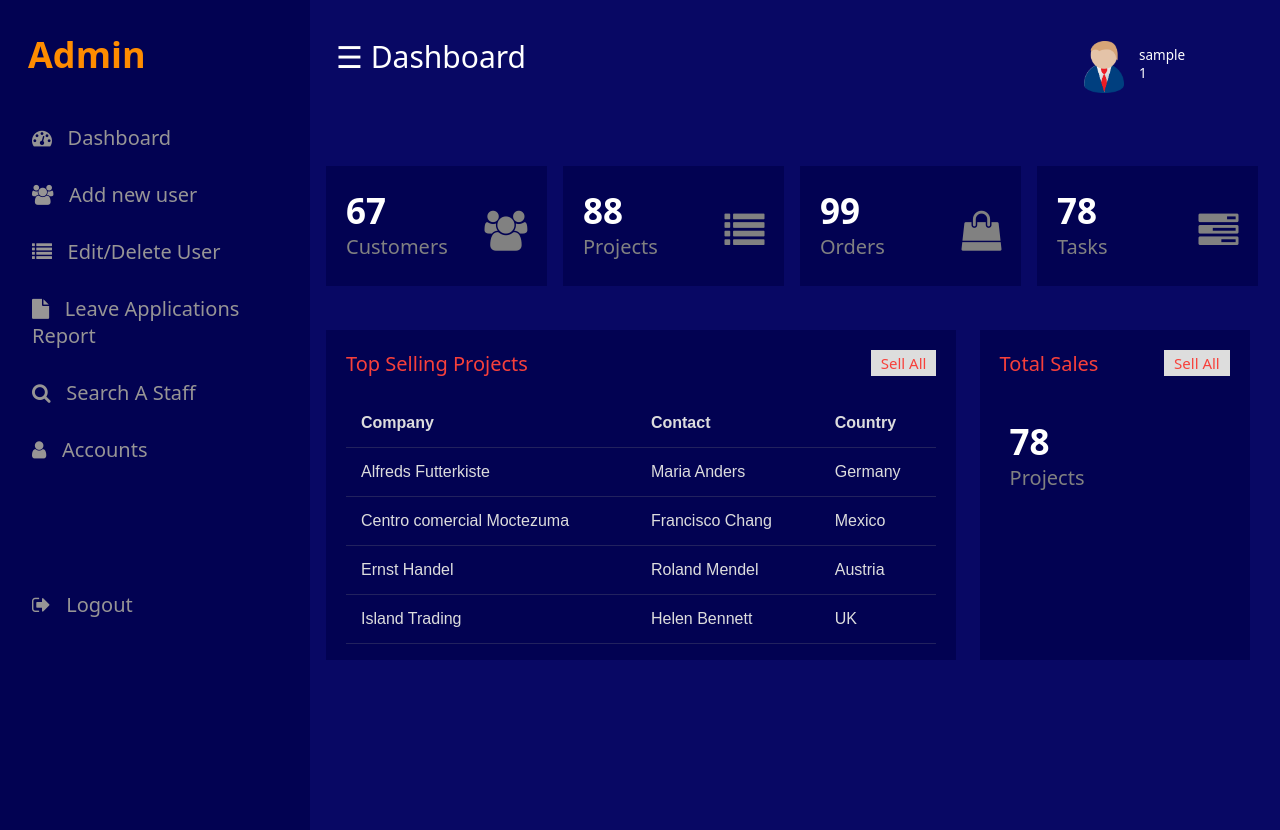
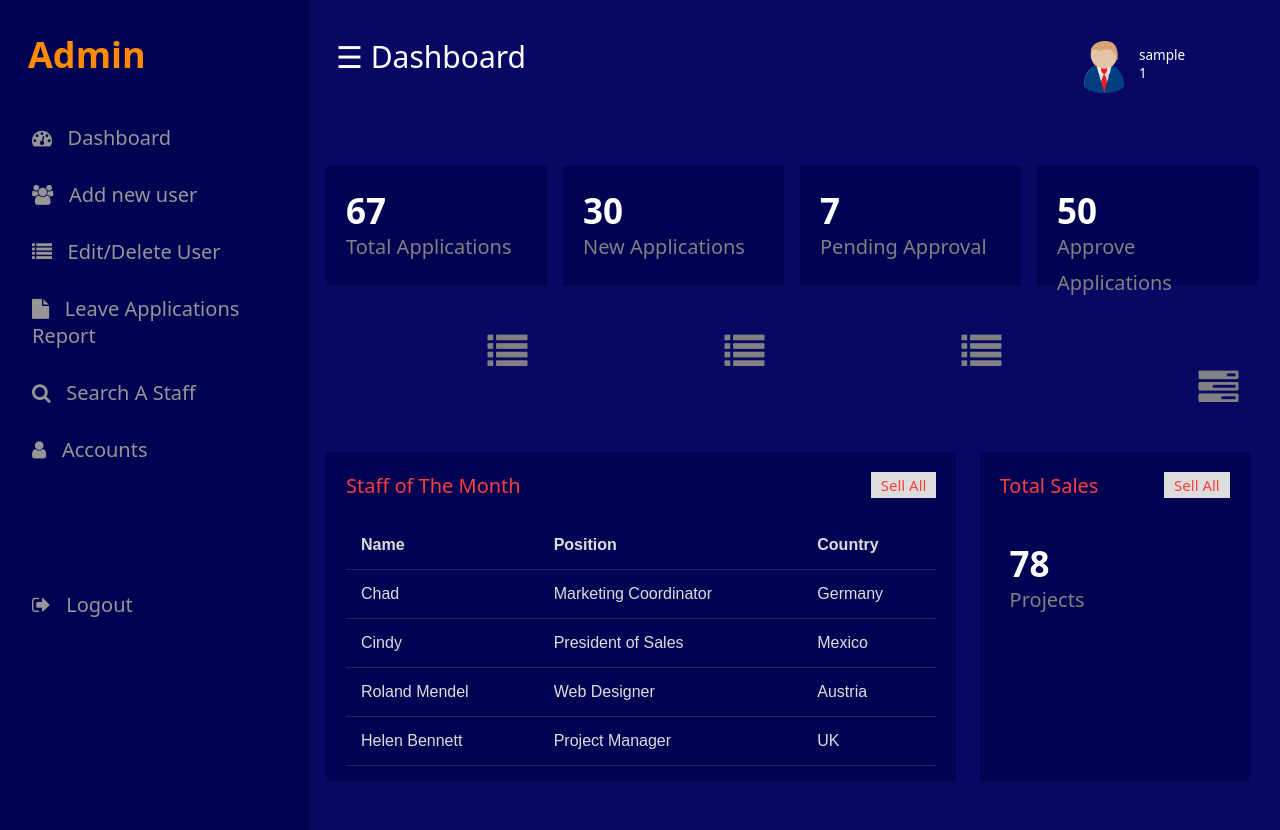
Before and after one commit to IrtisumMusharratRahman/Leave-Application-Management-System, a PHP site: page /check_login.php in a window 1280 px wide. Run offline with PHP 8.4, Linux system fonts and the light colour scheme; the visitor is signed in with stand-in values (Sample User, id 1).

Commit message:
admin php

```diff
--- a/admin_main.php
+++ b/admin_main.php
@@ -48,30 +48,30 @@
 	<div class="clearfix"></div>
 </div>
 
-	<div class="clearfix"></div>
+<div class="clearfix"></div>
 	<br/>
 
 	<div class="col-div-3">
 		<div class="box">
-			<p>67<br/><span>Customers</span></p>
-			<i class="fa fa-users box-icon"></i>
-		</div>
-	</div>
-	<div class="col-div-3">
-		<div class="box">
-			<p>88<br/><span>Projects</span></p>
+			<p>67<br/><span>Total Applications</span></p>
 			<i class="fa fa-list box-icon"></i>
 		</div>
 	</div>
 	<div class="col-div-3">
 		<div class="box">
-			<p>99<br/><span>Orders</span></p>
-			<i class="fa fa-shopping-bag box-icon"></i>
+			<p>30<br/><span>New Applications</span></p>
+			<i class="fa fa-list box-icon"></i>
 		</div>
 	</div>
 	<div class="col-div-3">
 		<div class="box">
-			<p>78<br/><span>Tasks</span></p>
+			<p>7<br/><span>Pending Approval</span></p>
+			<i class="fa fa-list box-icon"></i>
+		</div>
+	</div>
+	<div class="col-div-3">
+		<div class="box">
+			<p>50<br/><span>Approve Applications</span></p>
 			<i class="fa fa-tasks box-icon"></i>
 		</div>
 	</div>
@@ -80,32 +80,32 @@
 	<div class="col-div-8">
 		<div class="box-8">
 		<div class="content-box">
-			<p>Top Selling Projects <span>Sell All</span></p>
+			<p>Staff of The Month <span>Sell All</span></p>
 			<br/>
 			<table>
   <tr>
-    <th>Company</th>
-    <th>Contact</th>
+    <th>Name</th>
+    <th>Position</th>
     <th>Country</th>
   </tr>
   <tr>
-    <td>Alfreds Futterkiste</td>
-    <td>Maria Anders</td>
+    <td>Chad</td>
+    <td>Marketing Coordinator</td>
     <td>Germany</td>
   </tr>
   <tr>
-    <td>Centro comercial Moctezuma</td>
-    <td>Francisco Chang</td>
+    <td>Cindy</td>
+    <td>President of Sales</td>
     <td>Mexico</td>
   </tr>
   <tr>
-    <td>Ernst Handel</td>
     <td>Roland Mendel</td>
+    <td>Web Designer</td>
     <td>Austria</td>
   </tr>
   <tr>
-    <td>Island Trading</td>
     <td>Helen Bennett</td>
+    <td>Project Manager</td>
     <td>UK</td>
   </tr>
 
```
